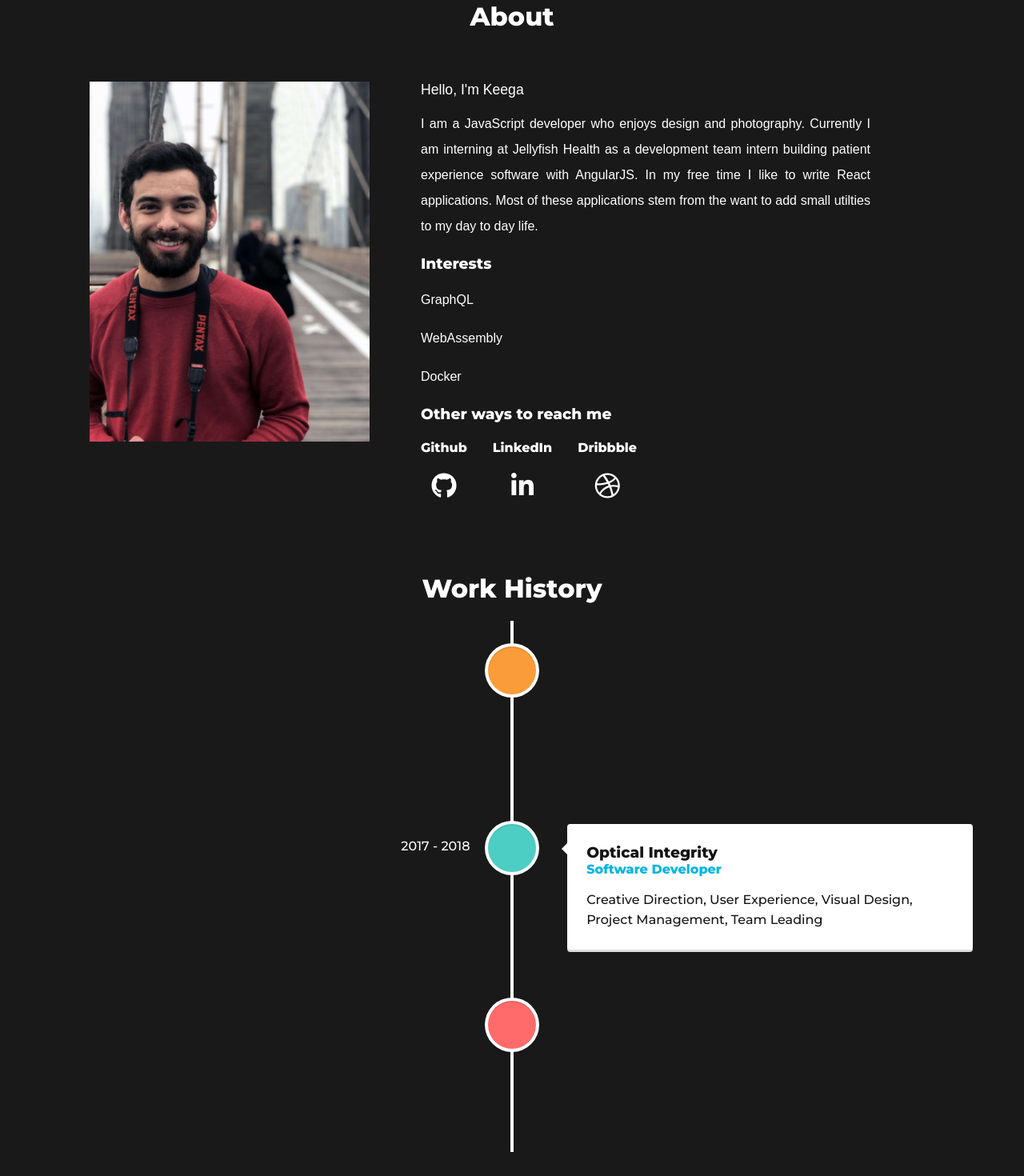
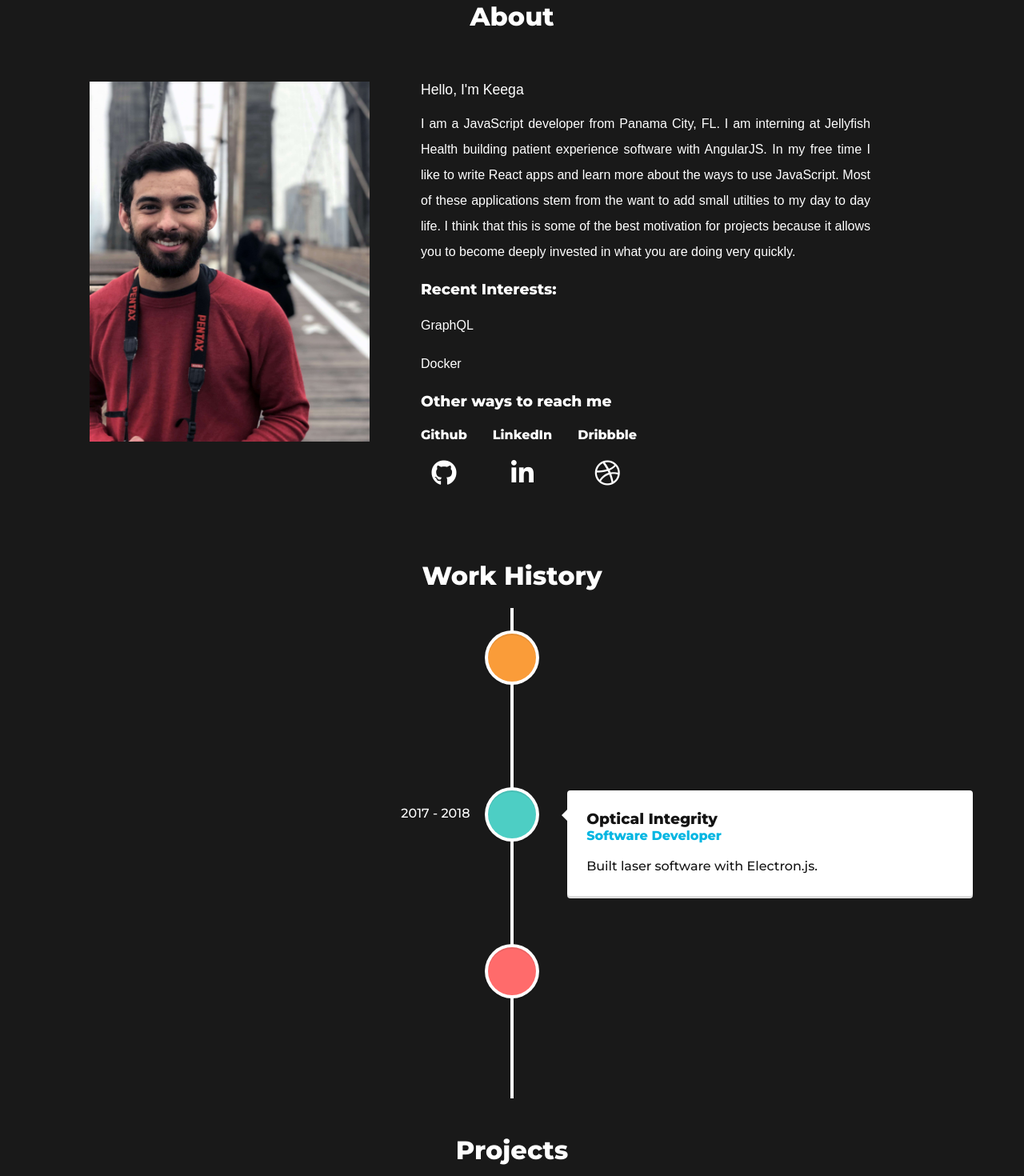
Before and after one commit to keeganl/keegan-site, a React (Create React App) app: page / in a window 1280 px wide. Shown: the part 820-2290 px from the top of the page at 80% size. Built offline with nearby package versions, Linux system fonts and the light colour scheme; a web font is replaced by a local one.

Commit message:
commit before presentation

```diff
--- a/src/App.js
+++ b/src/App.js
@@ -11,7 +11,7 @@ class App extends Component {
   render() {
     return (
       <React.Fragment>
-        <NavBar />
+        {/* <NavBar /> */}
         <Splash />
         <About />
         <Timeline />
--- a/src/components/About.js
+++ b/src/components/About.js
@@ -22,16 +22,13 @@ class About extends Component {
               }}
             />
             <p>
-              I am a JavaScript developer who enjoys design and photography.
-              Currently I am interning at Jellyfish Health as a development
-              team intern building patient experience software with
-              AngularJS. In my free time I like to write React applications.
+              I am a JavaScript developer from Panama City, FL. I am interning at Jellyfish Health building patient experience software with
+              AngularJS. In my free time I like to write React apps and learn more about the ways to use JavaScript.
               Most of these applications stem from the want to add small
-              utilties to my day to day life.
+              utilties to my day to day life. I think that this is some of the best motivation for projects because it allows you to become deeply invested in what you are doing very quickly.
             </p>
-            <h3>Interests</h3>
+            <h3>Recent Interests:</h3>
             <p>GraphQL</p>
-            <p>WebAssembly</p>
             <p>Docker</p>
             <h3 className="other-contact">Other ways to reach me</h3>
             <div className="socials">
--- a/src/components/Contact.js
+++ b/src/components/Contact.js
@@ -5,7 +5,7 @@ class Contact extends Component {
     return (
       <div className="contactContainer">
         <div className="centerLabel">
-          <h1>Contact</h1>
+          <h1>Get in touch 👋🏼</h1>
         </div>
         <form
           className="formContainer"
--- a/src/components/Timeline/TimelinePath.js
+++ b/src/components/Timeline/TimelinePath.js
@@ -20,8 +20,7 @@ class TimelinePath extends Component {
               Development Intern
             </h4>
             <p>
-              Creative Direction, User Experience, Visual Design, SEO,
-              Online Marketing
+              Built patient experience software with AngularJS.
             </p>
           </VerticalTimelineElement>
           <VerticalTimelineElement
@@ -36,8 +35,7 @@ class TimelinePath extends Component {
               Software Developer
             </h4>
             <p>
-              Creative Direction, User Experience, Visual Design, Project
-              Management, Team Leading
+              Built laser software with Electron.js.
             </p>
           </VerticalTimelineElement>
           <VerticalTimelineElement
@@ -52,8 +50,7 @@ class TimelinePath extends Component {
               R&D Technician
             </h4>
             <p>
-              Creative Direction, User Experience, Visual Design, Project
-              Management, Team Leading
+              Fiber production and fiber design work using Autodesk Fusion 360.
             </p>
           </VerticalTimelineElement>
         </VerticalTimeline>
```
